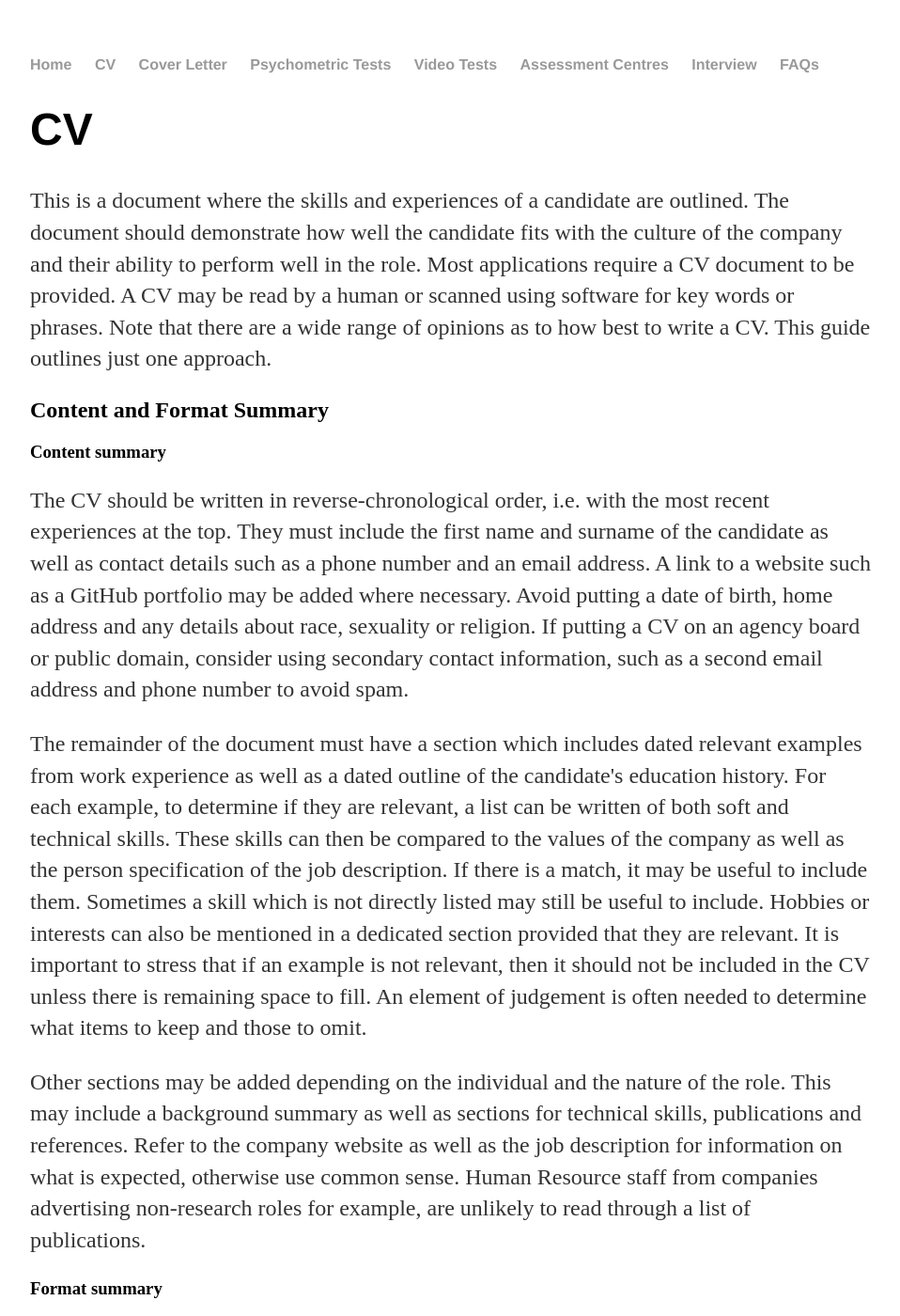
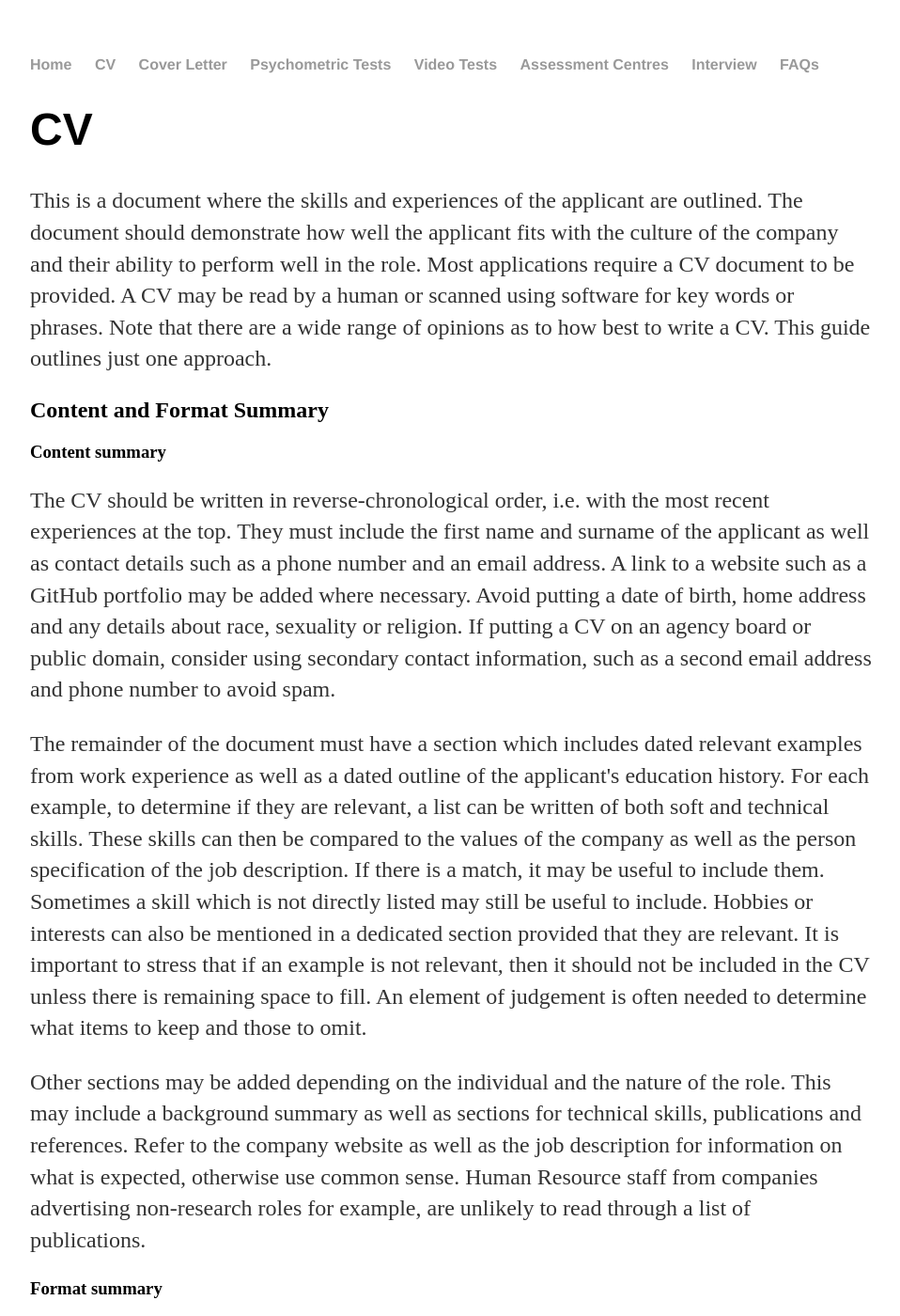
Before and after one commit to pa5411/Graduate-Job-Help, a Jekyll site: the page built from cv.html, in a window 1280 px wide and 1400 px high. Shown: the whole window at 94% size, without its empty margins (160-1118 px from the left). Built offline with Jekyll 4.4.1, drawn with Linux system fonts in a browser that asks for light colours; some of the changed text lies outside the part shown.

Commit message:
change candidate to applicant in cv guide

```diff
--- a/cv.html
+++ b/cv.html
@@ -5,15 +5,15 @@ date: 2021-06-16
 ---
 <div class="blurb">
         <h1>CV</h1>
-        <p> This is a document where the skills and experiences of a candidate are outlined. The document should demonstrate how well the candidate fits with the culture of the company and their ability to perform well in the role. Most applications require a CV document to be provided. A CV may be read by a human or scanned using software for key words or phrases. Note that there are a wide range of opinions as to how best to write a CV. This guide outlines just one approach. </p>
+        <p> This is a document where the skills and experiences of the applicant are outlined. The document should demonstrate how well the applicant fits with the culture of the company and their ability to perform well in the role. Most applications require a CV document to be provided. A CV may be read by a human or scanned using software for key words or phrases. Note that there are a wide range of opinions as to how best to write a CV. This guide outlines just one approach. </p>
 
         <h2> Content and Format Summary</h2>
 
         <h3> Content summary </h3>
 
-        <p> The CV should be written in reverse-chronological order, i.e. with the most recent experiences at the top. They must include the first name and surname of the candidate as well as contact details such as a phone number and an email address. A link to a website such as a GitHub portfolio may be added where necessary. Avoid putting a date of birth, home address and any details about race, sexuality or religion. If putting a CV on an agency board or public domain, consider using secondary contact information, such as a second email address and phone number to avoid spam. </p>
+        <p> The CV should be written in reverse-chronological order, i.e. with the most recent experiences at the top. They must include the first name and surname of the applicant as well as contact details such as a phone number and an email address. A link to a website such as a GitHub portfolio may be added where necessary. Avoid putting a date of birth, home address and any details about race, sexuality or religion. If putting a CV on an agency board or public domain, consider using secondary contact information, such as a second email address and phone number to avoid spam. </p>
 
-		<p> The remainder of the document must have a section which includes dated relevant examples from work experience as well as a dated outline of the candidate's education history. For each example, to determine if they are relevant, a list can be written of both soft and technical skills. These skills can then be compared to the values of the company as well as the person specification of the job description. If there is a match, it may be useful to include them. Sometimes a skill which is not directly listed may still be useful to include. Hobbies or interests can also be mentioned in a dedicated section provided that they are relevant. It is important to stress that if an example is not relevant, then it should not be included in the CV unless there is remaining space to fill. An element of judgement is often needed to determine what items to keep and those to omit. </p>
+		<p> The remainder of the document must have a section which includes dated relevant examples from work experience as well as a dated outline of the applicant's education history. For each example, to determine if they are relevant, a list can be written of both soft and technical skills. These skills can then be compared to the values of the company as well as the person specification of the job description. If there is a match, it may be useful to include them. Sometimes a skill which is not directly listed may still be useful to include. Hobbies or interests can also be mentioned in a dedicated section provided that they are relevant. It is important to stress that if an example is not relevant, then it should not be included in the CV unless there is remaining space to fill. An element of judgement is often needed to determine what items to keep and those to omit. </p>
 
         <p> Other sections may be added depending on the individual and the nature of the role. This may include a background summary as well as sections for technical skills, publications and references. Refer to the company website as well as the job description for information on what is expected, otherwise use common sense. Human Resource staff from companies advertising non-research roles for example, are unlikely to read through a list of publications. </p>
 
@@ -117,7 +117,7 @@ date: 2021-06-16
 
         <h3> Skills </h3>
 
-        <p> This is a short section where any technical (or software skills) can be outlined. It is usually placed either immediately after the background summary or immediately after the work experience section. Sometimes the proficiency of each skill is stated, e.g. MS Word (Expert) although such terminology can be vague and misleading. It is therefore always best practice to demonstrate how each technical skill was used in examples given in the work experience section. This is indicated in <a href="#figureexampleofcv">Fig. 1</a>. The skills section should be viewed as a short summary for an assessor to quickly determine the key technical skills of a candidate. Depending on the nature of the role, this section can often be omitted. However, for IT or programming roles, this section is useful to highlight efficiently core skills. Avoid putting any generic soft skills such as "team player" or "leader". You may wish to put some licenses and certifications in this section or in their own separate section. For research roles, experiment or field techniques may be placed here or in their own separate section. Examples of useful skills to include are: </p>
+        <p> This is a short section where any technical (or software skills) can be outlined. It is usually placed either immediately after the background summary or immediately after the work experience section. Sometimes the proficiency of each skill is stated, e.g. MS Word (Expert) although such terminology can be vague and misleading. It is therefore always best practice to demonstrate how each technical skill was used in examples given in the work experience section. This is indicated in <a href="#figureexampleofcv">Fig. 1</a>. The skills section should be viewed as a short summary for an assessor to quickly determine the key technical skills of an applicant. Depending on the nature of the role, this section can often be omitted. However, for IT or programming roles, this section is useful to highlight efficiently core skills. Avoid putting any generic soft skills such as "team player" or "leader". You may wish to put some licenses and certifications in this section or in their own separate section. For research roles, experiment or field techniques may be placed here or in their own separate section. Examples of useful skills to include are: </p>
 
         <ul>
                 <li> Programming languages such as Python or Java. </li>
```
